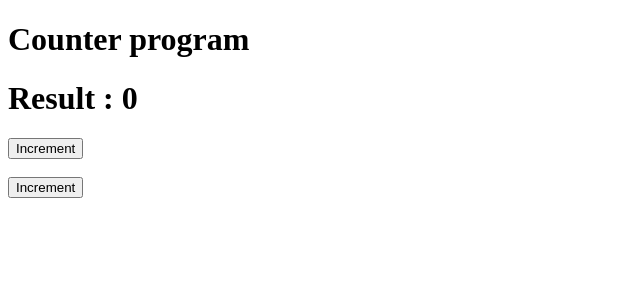
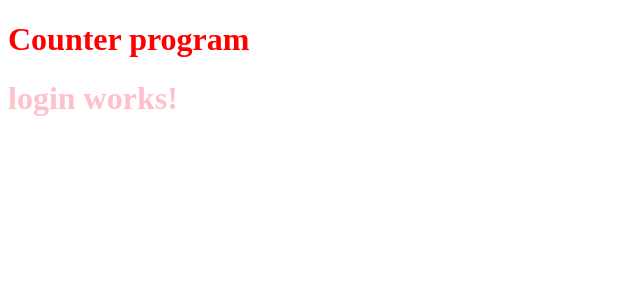
Before and after one commit to j4sumit/angularPractice, an Angular app: page / in a window 1280 px wide. Shown: the top 300 px of the page, without its empty margins (0-640 px from the left). Built offline with nearby package versions, Linux system fonts and the light colour scheme.

Commit message:
Styling in Angular

```diff
--- a/src/app/app.component.html
+++ b/src/app/app.component.html
@@ -1,6 +1,2 @@
-<h1>Counter program</h1>
-<h1>Result : {{count}}</h1>
-<button (click)="counter('increment')">Increment</button>
-<br>
-<br>
-<button (click)="counter('decrement')">Increment</button>
+<h1 class="global">Counter program</h1>
+<app-login></app-login>
--- a/src/app/app.module.ts
+++ b/src/app/app.module.ts
@@ -3,10 +3,12 @@ import { BrowserModule } from '@angular/platform-browser';
 
 import { AppRoutingModule } from './app-routing.module';
 import { AppComponent } from './app.component';
+import { LoginComponent } from './login/login.component';
 
 @NgModule({
   declarations: [
     AppComponent,
+    LoginComponent,
   ],
   imports: [
     BrowserModule,
--- a/src/app/login/login.component.css
+++ b/src/app/login/login.component.css
@@ -0,0 +1,3 @@
+h1{
+    color: blue;
+}
--- /dev/null
+++ b/src/app/login/login.component.html
@@ -0,0 +1,6 @@
+<style>
+    .internal{
+    color: yellow;
+}
+</style>
+<h1 class="global internal" style="color: pink;">login works!</h1>
--- /dev/null
+++ b/src/app/login/login.component.ts
@@ -0,0 +1,15 @@
+import { Component, OnInit } from '@angular/core';
+
+@Component({
+  selector: 'app-login',
+  templateUrl: './login.component.html',
+  styleUrls: ['./login.component.css']
+})
+export class LoginComponent implements OnInit {
+
+  constructor() { }
+
+  ngOnInit(): void {
+  }
+
+}
--- a/src/styles.css
+++ b/src/styles.css
@@ -1 +1,3 @@
-/* You can add global styles to this file, and also import other style files */
+.global{
+    color: red;
+}
```
Also changed, not shown: 1 other file (tests, documents, lock files or other folders).
